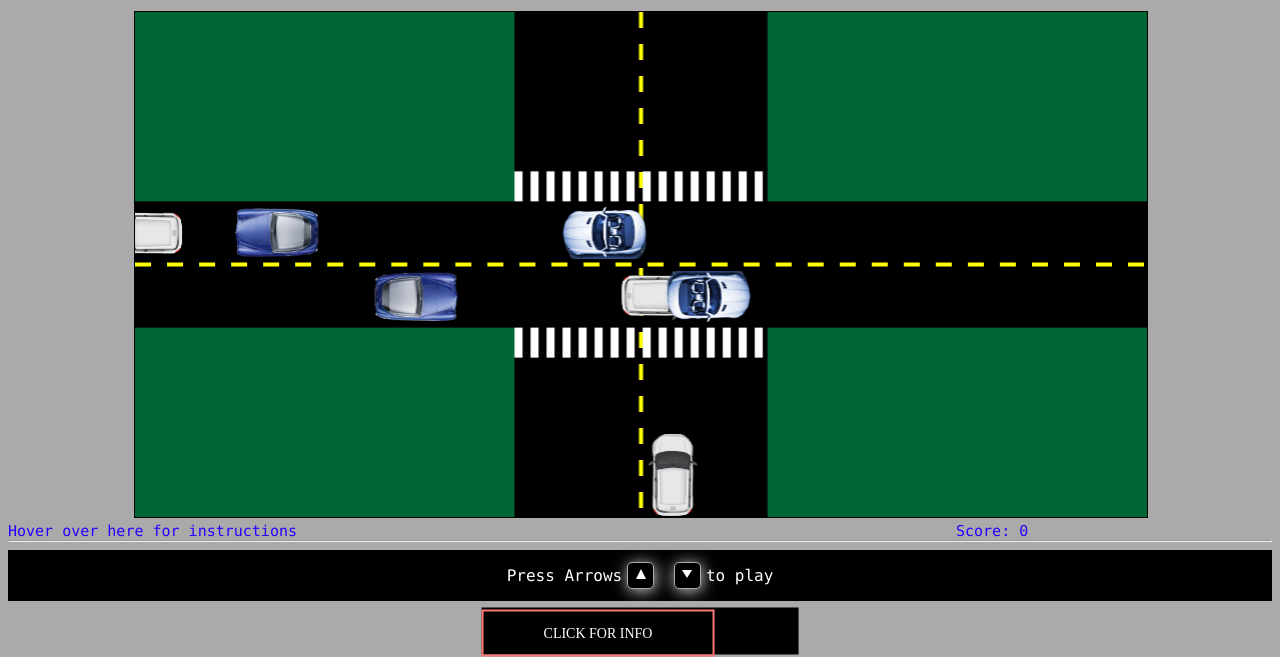
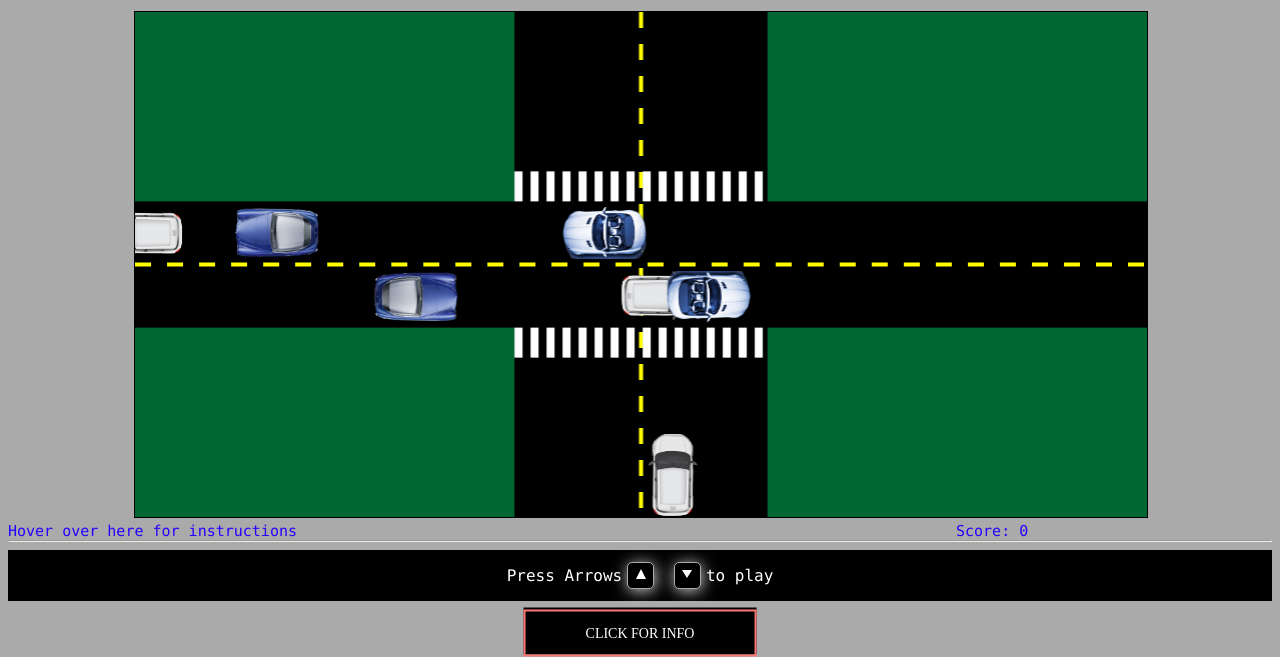
Before and after one commit to steezy2/WebGame, a plain HTML site: page index.html in a window 1280 px wide. Shown: the part 148-805 px from the top of the page. Drawn offline with nearby package versions, Linux system fonts and the light colour scheme.

Commit message:
smalle dit

```diff
--- a/nocopnostop.css
+++ b/nocopnostop.css
@@ -70,7 +70,7 @@ hr {
   position: relative;
   top: 30px;
   left: 50%;
-  width: 316.91px;
+  width: 232.91px;
   height: 47px;
   transform: translate(-50%,-50%);
   background: black;
```
